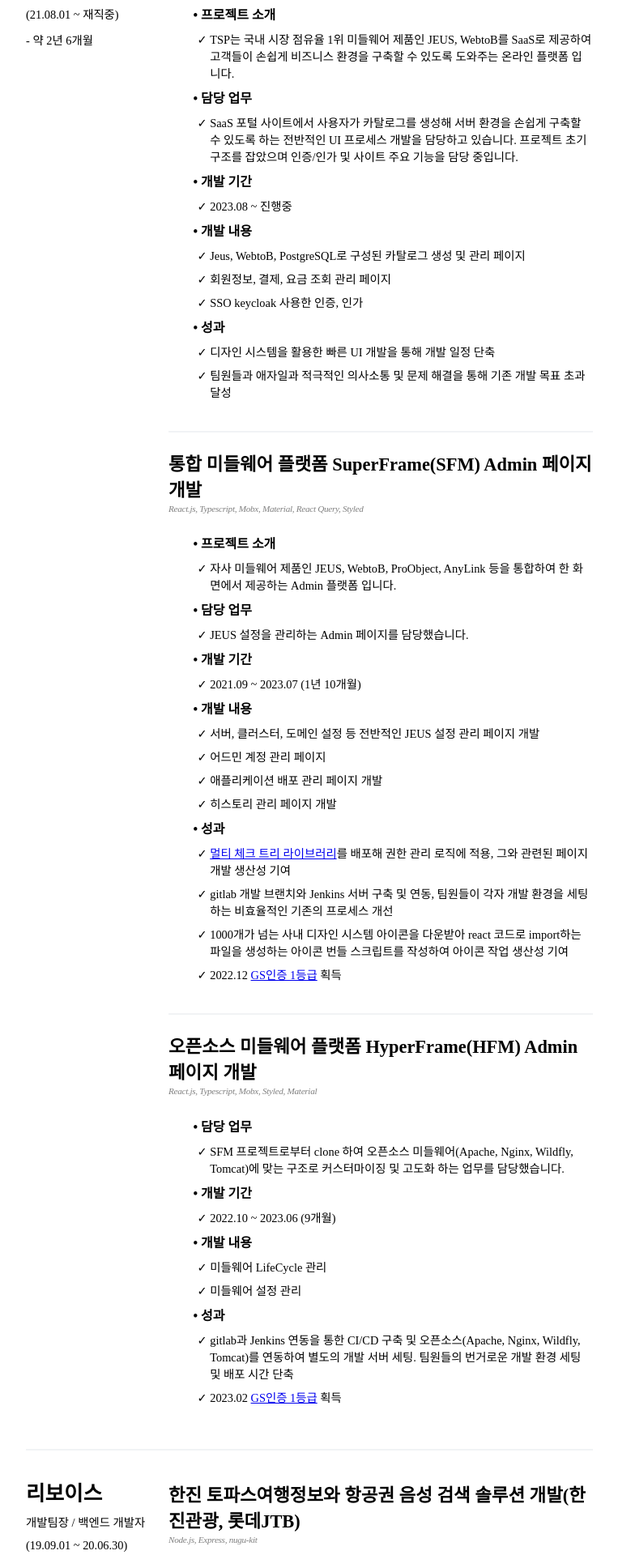
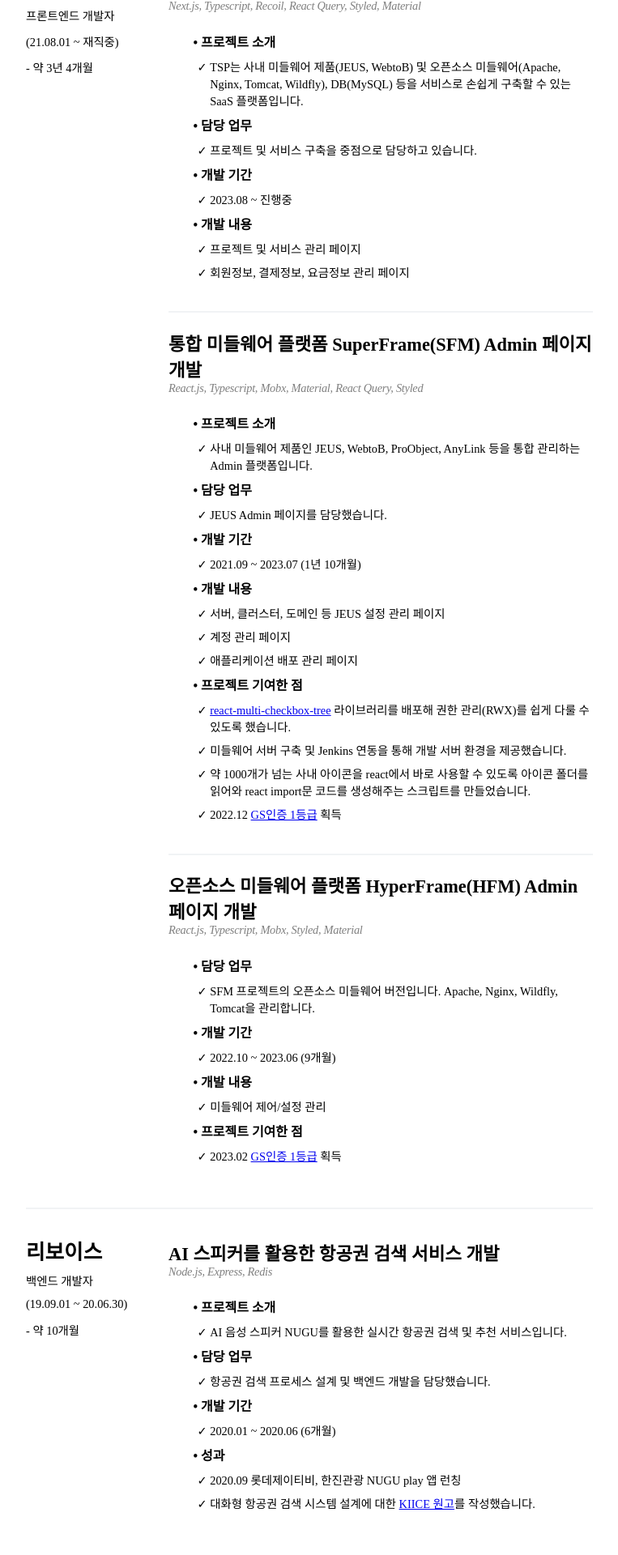
Before and after one commit to kiminseob/resume, a React app: page / in a window 1280 px wide. Shown: the part 818-2738 px from the top of the page at 81% size, without its empty margins (258-1021 px from the left). Built offline with nearby package versions, Linux system fonts and the light colour scheme.

Commit message:
feat: 이력서 업데이트

```diff
--- a/src/components/Career/Career1.jsx
+++ b/src/components/Career/Career1.jsx
@@ -10,7 +10,7 @@
           <SC.Company>티맥스소프트</SC.Company>
           <SC.Description>프론트엔드 개발자</SC.Description>
           <SC.Description>(21.08.01 ~ 재직중)</SC.Description>
-          <SC.Description>- 약 2년 6개월</SC.Description>
+          <SC.Description>- 약 3년 4개월</SC.Description>
         </SC.Column>
         <SC.Column>
           <SC.Row>
@@ -31,9 +31,9 @@
                     <SC.List>
                       <SC.Wrapper>프로젝트 소개</SC.Wrapper>
                       <SC.MarkerList>
-                        TSP는 국내 시장 점유율 1위 미들웨어 제품인 JEUS,
-                        WebtoB를 SaaS로 제공하여 고객들이 손쉽게 비즈니스 환경을
-                        구축할 수 있도록 도와주는 온라인 플랫폼 입니다.
+                        TSP는 사내 미들웨어 제품(JEUS, WebtoB) 및 오픈소스
+                        미들웨어(Apache, Nginx, Tomcat, Wildfly), DB(MySQL) 등을
+                        서비스로 손쉽게 구축할 수 있는 SaaS 플랫폼입니다.
                       </SC.MarkerList>
                     </SC.List>
                   </SC.Wrapper>
@@ -41,10 +41,7 @@
                     <SC.List>
                       <SC.Wrapper>담당 업무</SC.Wrapper>
                       <SC.MarkerList>
-                        SaaS 포털 사이트에서 사용자가 카탈로그를 생성해 서버
-                        환경을 손쉽게 구축할 수 있도록 하는 전반적인 UI 프로세스
-                        개발을 담당하고 있습니다. 프로젝트 초기 구조를 잡았으며
-                        인증/인가 및 사이트 주요 기능을 담당 중입니다.
+                        프로젝트 및 서비스 구축을 중점으로 담당하고 있습니다.
                       </SC.MarkerList>
                     </SC.List>
                   </SC.Wrapper>
@@ -58,27 +55,10 @@
                     <SC.List>
                       <SC.Wrapper>개발 내용</SC.Wrapper>
                       <SC.MarkerList>
-                        Jeus, WebtoB, PostgreSQL로 구성된 카탈로그 생성 및 관리
-                        페이지
+                        프로젝트 및 서비스 관리 페이지
                       </SC.MarkerList>
                       <SC.MarkerList>
-                        회원정보, 결제, 요금 조회 관리 페이지
-                      </SC.MarkerList>
-                      <SC.MarkerList>
-                        SSO keycloak 사용한 인증, 인가
-                      </SC.MarkerList>
-                    </SC.List>
-                  </SC.Wrapper>
-                  <SC.Wrapper>
-                    <SC.List>
-                      <SC.Wrapper>성과</SC.Wrapper>
-                      <SC.MarkerList>
-                        디자인 시스템을 활용한 빠른 UI 개발을 통해 개발 일정
-                        단축
-                      </SC.MarkerList>
-                      <SC.MarkerList>
-                        팀원들과 애자일과 적극적인 의사소통 및 문제 해결을 통해
-                        기존 개발 목표 초과 달성
+                        회원정보, 결제정보, 요금정보 관리 페이지
                       </SC.MarkerList>
                     </SC.List>
                   </SC.Wrapper>
--- a/src/components/Career/Career2.jsx
+++ b/src/components/Career/Career2.jsx
@@ -26,8 +26,8 @@
                 <SC.List>
                   <SC.Wrapper>프로젝트 소개</SC.Wrapper>
                   <SC.MarkerList>
-                    자사 미들웨어 제품인 JEUS, WebtoB, ProObject, AnyLink 등을
-                    통합하여 한 화면에서 제공하는 Admin 플랫폼 입니다.
+                    사내 미들웨어 제품인 JEUS, WebtoB, ProObject, AnyLink 등을
+                    통합 관리하는 Admin 플랫폼입니다.
                   </SC.MarkerList>
                 </SC.List>
               </SC.Wrapper>
@@ -36,7 +36,7 @@
                 <SC.List>
                   <SC.Wrapper>담당 업무</SC.Wrapper>
                   <SC.MarkerList>
-                    JEUS 설정을 관리하는 Admin 페이지를 담당했습니다.
+                    JEUS Admin 페이지를 담당했습니다.
                   </SC.MarkerList>
                 </SC.List>
               </SC.Wrapper>
@@ -52,36 +52,33 @@
                 <SC.List>
                   <SC.Wrapper>개발 내용</SC.Wrapper>
                   <SC.MarkerList>
-                    서버, 클러스터, 도메인 설정 등 전반적인 JEUS 설정 관리
-                    페이지 개발
+                    서버, 클러스터, 도메인 등 JEUS 설정 관리 페이지
                   </SC.MarkerList>
-                  <SC.MarkerList>어드민 계정 관리 페이지</SC.MarkerList>
-                  <SC.MarkerList>
-                    애플리케이션 배포 관리 페이지 개발
-                  </SC.MarkerList>
-                  <SC.MarkerList>히스토리 관리 페이지 개발</SC.MarkerList>
+                  <SC.MarkerList>계정 관리 페이지</SC.MarkerList>
+                  <SC.MarkerList>애플리케이션 배포 관리 페이지</SC.MarkerList>
                 </SC.List>
               </SC.Wrapper>
+
               <SC.List>
-                <SC.Wrapper>성과</SC.Wrapper>
+                <SC.Wrapper>프로젝트 기여한 점</SC.Wrapper>
                 <SC.MarkerList>
-                  <a href="#multi-check-tree">멀티 체크 트리 라이브러리</a>를
-                  배포해 권한 관리 로직에 적용, 그와 관련된 페이지 개발 생산성
-                  기여
+                  <a href="#multi-check-tree">react-multi-checkbox-tree</a>{' '}
+                  라이브러리를 배포해 권한 관리(RWX)를 쉽게 다룰 수 있도록
+                  했습니다.
                 </SC.MarkerList>
                 <SC.MarkerList>
-                  gitlab 개발 브랜치와 Jenkins 서버 구축 및 연동, 팀원들이 각자
-                  개발 환경을 세팅하는 비효율적인 기존의 프로세스 개선
+                  미들웨어 서버 구축 및 Jenkins 연동을 통해 개발 서버 환경을
+                  제공했습니다.
                 </SC.MarkerList>
                 <SC.MarkerList>
-                  1000개가 넘는 사내 디자인 시스템 아이콘을 다운받아 react
-                  코드로 import하는 파일을 생성하는 아이콘 번들 스크립트를
-                  작성하여 아이콘 작업 생산성 기여
+                  약 1000개가 넘는 사내 아이콘을 react에서 바로 사용할 수 있도록
+                  아이콘 폴더를 읽어와 react import문 코드를 생성해주는
+                  스크립트를 만들었습니다.
                 </SC.MarkerList>
                 <SC.MarkerList>
                   2022.12{' '}
                   <a
-                    href="https://sw.tta.or.kr/product/prod_gsce_view.jsp?num=7477&pa=b3e4fdbb778cf9770a52cd9ddecb59881c927fbecc786f8674cb6e59275104ac043f63cf10207b98d3aa5c5207798e22https://sw.tta.or.kr/product/prod_gsce_view.jsp?num=7477&pa=b3e4fdbb778cf9770a52cd9ddecb59881c927fbecc786f8674cb6e59275104ac043f63cf10207b98d3aa5c5207798e22"
+                    href="https://cs.tta.or.kr/tta/notification/ttaCertProductListR.do?tnc_lab=&up_tnc_cls_no=&tnc_cls_no=&cert_year=&searchKey=product&searchWord=%EC%A0%9C%EC%9A%B0%EC%8A%A4+21"
                     target="_blank"
                   >
                     GS인증 1등급
@@ -108,9 +105,8 @@
                 <SC.List>
                   <SC.Wrapper>담당 업무</SC.Wrapper>
                   <SC.MarkerList>
-                    SFM 프로젝트로부터 clone 하여 오픈소스 미들웨어(Apache,
-                    Nginx, Wildfly, Tomcat)에 맞는 구조로 커스터마이징 및 고도화
-                    하는 업무를 담당했습니다.
+                    SFM 프로젝트의 오픈소스 미들웨어 버전입니다. Apache, Nginx,
+                    Wildfly, Tomcat을 관리합니다.
                   </SC.MarkerList>
                 </SC.List>
                 <SC.Wrapper>
@@ -122,21 +118,15 @@
                 <SC.Wrapper>
                   <SC.List>
                     <SC.Wrapper>개발 내용</SC.Wrapper>
-                    <SC.MarkerList>미들웨어 LifeCycle 관리</SC.MarkerList>
-                    <SC.MarkerList>미들웨어 설정 관리</SC.MarkerList>
+                    <SC.MarkerList>미들웨어 제어/설정 관리</SC.MarkerList>
                   </SC.List>
                 </SC.Wrapper>
                 <SC.List>
-                  <SC.Wrapper>성과</SC.Wrapper>
-                  <SC.MarkerList>
-                    gitlab과 Jenkins 연동을 통한 CI/CD 구축 및 오픈소스(Apache,
-                    Nginx, Wildfly, Tomcat)를 연동하여 별도의 개발 서버 세팅.
-                    팀원들의 번거로운 개발 환경 세팅 및 배포 시간 단축
-                  </SC.MarkerList>
+                  <SC.Wrapper>프로젝트 기여한 점</SC.Wrapper>
                   <SC.MarkerList>
                     2023.02{' '}
                     <a
-                      href="https://sw.tta.or.kr/product/prod_gsce_view.jsp?num=7583&pa=359f396b2a22e52c061d906ad3b8285b992d122e67128b243d66ca56052dc7af043f63cf10207b98d3aa5c5207798e22"
+                      href="https://cs.tta.or.kr/tta/notification/ttaCertProductListR.do?tnc_lab=&up_tnc_cls_no=&tnc_cls_no=&cert_year=&searchKey=product&searchWord=%ED%95%98%EC%9D%B4%ED%8D%BC%ED%94%84%EB%A0%88%EC%9E%84+21"
                       target="_blank"
                     >
                       GS인증 1등급
--- a/src/components/Career/Career3.jsx
+++ b/src/components/Career/Career3.jsx
@@ -13,19 +13,18 @@
       <SC.Row>
         <SC.Column>
           <SC.Company>리보이스</SC.Company>
-          <SC.Description>개발팀장 / 백엔드 개발자</SC.Description>
+          <SC.Description>백엔드 개발자</SC.Description>
           <SC.Description>(19.09.01 ~ 20.06.30)</SC.Description>
           <SC.Description>- 약 10개월</SC.Description>
         </SC.Column>
         <SC.Column>
           <SC.Row>
             <SC.RowHeader>
-              한진 토파스여행정보와 항공권 음성 검색 솔루션 개발(한진관광,
-              롯데JTB)
+              AI 스피커를 활용한 항공권 검색 서비스 개발
             </SC.RowHeader>
           </SC.Row>
           <SC.Wrapper>
-            <SC.Stack>Node.js, Express, nugu-kit</SC.Stack>
+            <SC.Stack>Node.js, Express, Redis</SC.Stack>
           </SC.Wrapper>
           <SC.Row>
             <ul>
@@ -33,9 +32,8 @@
                 <SC.List>
                   <SC.Wrapper>프로젝트 소개</SC.Wrapper>
                   <SC.MarkerList>
-                    SKT AI 음성 스피커 NUGU를 활용한 서비스로 실시간 항공권을
-                    음성으로 손쉽게 검색하고 가장 저렴한 여행 날짜를 추천하는 등
-                    항공권을 음성 검색으로 제공하는 서비스 입니다.
+                    AI 음성 스피커 NUGU를 활용한 실시간 항공권 검색 및 추천
+                    서비스입니다.
                   </SC.MarkerList>
                 </SC.List>
               </SC.Wrapper>
@@ -44,8 +42,7 @@
                 <SC.List>
                   <SC.Wrapper>담당 업무</SC.Wrapper>
                   <SC.MarkerList>
-                    음성 검색 프로세스를 설계하고 주요 비즈니스 로직을
-                    담당했습니다.
+                    항공권 검색 프로세스 설계 및 백엔드 개발을 담당했습니다.
                   </SC.MarkerList>
                 </SC.List>
               </SC.Wrapper>
@@ -53,21 +50,18 @@
               <SC.Wrapper>
                 <SC.List>
                   <SC.Wrapper>개발 기간</SC.Wrapper>
-                  <SC.MarkerList>2020.01 ~ 2020.05 (5개월)</SC.MarkerList>
+                  <SC.MarkerList>2020.01 ~ 2020.06 (6개월)</SC.MarkerList>
                 </SC.List>
               </SC.Wrapper>
 
               <SC.List>
                 <SC.Wrapper>성과</SC.Wrapper>
                 <SC.MarkerList>
-                  2020.09 롯데제이티비, 한진관광 NUGU play 앱 런칭 및 항공권
-                  검색 사이트 유입률 증가에 기여
+                  2020.09 롯데제이티비, 한진관광 NUGU play 앱 런칭
                 </SC.MarkerList>
                 <SC.MarkerList>
-                  음성 인터페이스를 활용한 AI 대화형 항공권 검색 시스템 개발{' '}
-                  <a href="#manuscript">KIICE 원고</a>
-                  작성을 통해 자연스러운 대화형 음성 서비스를 제공하는 기반을
-                  마련
+                  {`대화형 항공권 검색 시스템 설계에 대한 `}
+                  <a href="#manuscript">KIICE 원고</a>를 작성했습니다.
                 </SC.MarkerList>
               </SC.List>
             </ul>
--- a/src/components/Project.jsx
+++ b/src/components/Project.jsx
@@ -98,7 +98,7 @@
           </SC.Column>
           <SC.Column>
             <SC.FullRow>
-              <SC.RowHeader>PT샵 웹 페이지</SC.RowHeader>
+              <SC.RowHeader>1:1 PT샵 사이트</SC.RowHeader>
               <SC.Row>
                 <a href="https://forestgym.inseop.pe.kr" target="_blank">
                   <SC.Icon src="icon/expand.png" />
@@ -107,7 +107,7 @@
             </SC.FullRow>
             <SC.Row>
               <SC.Description>
-                친구가 운영하는 1:1 pt샵의 웹 사이트를 만들어주기 위해 개발하고
+                친구가 운영하는 1:1 PT샵의 웹 사이트를 만들어주기 위해 개발하고
                 있습니다.
               </SC.Description>
             </SC.Row>
--- a/src/components/styled/common/index.js
+++ b/src/components/styled/common/index.js
@@ -74,7 +74,7 @@
 `;
 
 SC.Stack = styled.i`
-  font-size: 0.7rem;
+  font-size: 0.9rem;
   letter-spacing: -0.3px;
   color: gray;
 `;
```
Also changed, not shown: src/components/About.jsx (+15 -16 lines), src/components/Others/Others1.jsx (+8 -7 lines), src/components/Others/Others2.jsx (+4 -5 lines), src/components/Others/Others3.jsx (+50 -97 lines).
